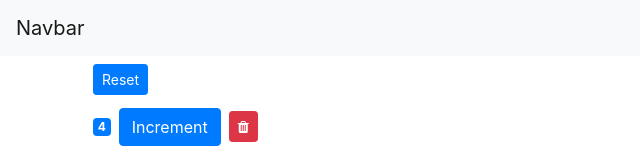
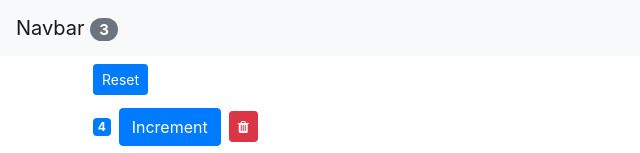
Before and after one commit to habib2013/tutorial-app, a React (Create React App) app: page / in a window 1280 px wide. Shown: the top 153 px of the page, without its empty margins (0-640 px from the left). Built offline with nearby package versions, Linux system fonts and the light colour scheme.

Commit message:
--- Auto-Git Commit ---

```diff
--- a/src/App.js
+++ b/src/App.js
@@ -5,13 +5,46 @@
 import Counters from './Components/counters';
 
 class App extends Component {
-  state = {  }
+  state = {
+    counters: [
+       {id:1,value:4},
+       {id:2,value:7},
+       {id:3,value:0},
+       {id:4,value:9},
+    ]
+ }
+handleIncrement = counter => {
+const counters = [...this.state.counters];
+const index = counters.indexOf(counter);
+counters[index] = {...counter};
+counters[index].value++;
+this.setState({counters});
+
+}
+
+handleDelete = (counterId) => {
+const counters = this.state.counters.filter(c => c.id !== counterId);
+this.setState({counters});
+}
+handleReset = () => {
+const counters = this.state.counters.map(c => {
+    c.value = 0;
+    return c;
+ });
+ this.setState({counters});
+}
+
   render() {
     return (
       <React.Fragment>
-<NavBar/>
+<NavBar totalCounters={this.state.counters.filter(c => c.value > 0).length}/>
 <main className="container">
-<Counters/>
+<Counters
+counters = {this.state.counters}
+ onReset={this.handleReset}
+onIncrement = {this.handleIncrement}
+onDelete = {this.handleDelete}
+/>
 </main>
 </React.Fragment>
       );
--- a/src/Components/counters.jsx
+++ b/src/Components/counters.jsx
@@ -2,51 +2,19 @@
 import Counter from './counter';
 
 class Counters extends Component {
-   state = {
-      counters: [
-         {id:1,value:4},
-         {id:2,value:7},
-         {id:3,value:0},
-         {id:4,value:9},
-      ]
-   }
-handleIncrement = counter => {
-const counters = [...this.state.counters];
-const index = counters.indexOf(counter);
- counters[index] = {...counter};
- counters[index].value++;
- this.setState({counters});
 
-    // const counters = [...this.state.counters];
-   // const index = counters.indexOf(counter);
-   // counters[index] = {...counter};
-   // counters[index].value++;
-   // this.setState({counters});
-
-}
-
-handleDelete = (counterId) => {
-const counters = this.state.counters.filter(c => c.id !== counterId);
-this.setState({counters});
-}
-handleReset = () => {
-  const counters = this.state.counters.map(c => {
-      c.value = 0;
-      return c;
-   });
-   this.setState({counters});
-}
 
    render() {
       return (
          <div>
 
-            <button  onClick = {this.handleReset} className="btn btn-primary btn-sm m-2">Reset</button>
- {this.state.counters.map(counter =>
+             <button  onClick = {this.props.onReset} className="btn btn-primary btn-sm m-2">Reset</button>
+ {this.props.counters.map(counter =>
  <Counter
+
  key={counter.id}
- onDelete={this.handleDelete}
- onIncrement = {this.handleIncrement}
+ onDelete={this.props.onDelete}
+ onIncrement = {this.props.onIncrement}
 counter = {counter} />
     )}
          </div>
--- a/src/Components/navbar.jsx
+++ b/src/Components/navbar.jsx
@@ -5,7 +5,12 @@
    render() {
       return (
 <nav className="navbar navbar-light bg-light">
-         <a href="/" className="navbar-brand">Navbar</a>
+         <a href="/" className="navbar-brand">
+Navbar <span className="badge badge-pill badge-secondary">
+   {this.props.totalCounters}
+</span>
+
+         </a>
 
 
 </nav>
```
Also changed, not shown: .autogit/logs/log-25-4-2020-18-8-59.txt (added).
